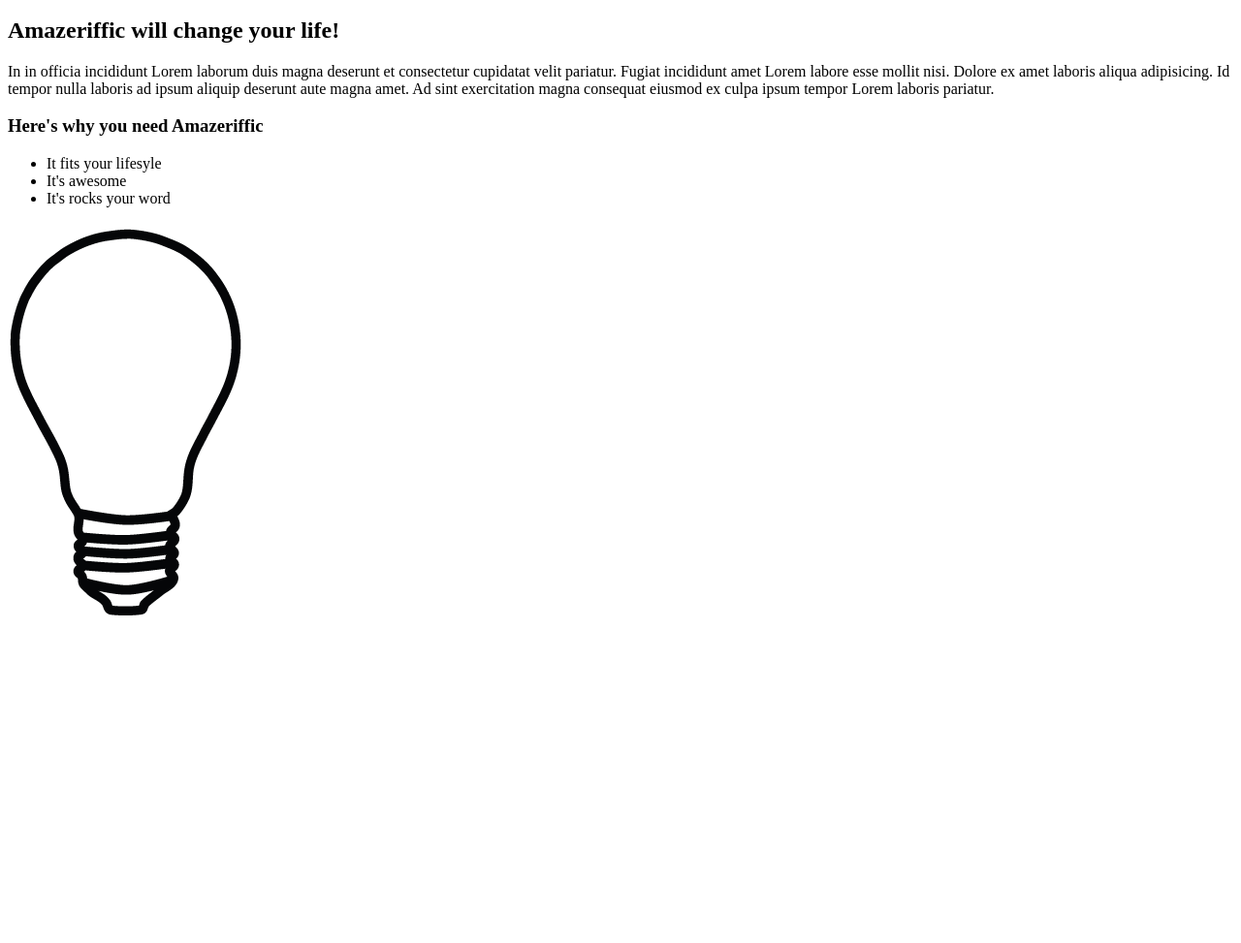
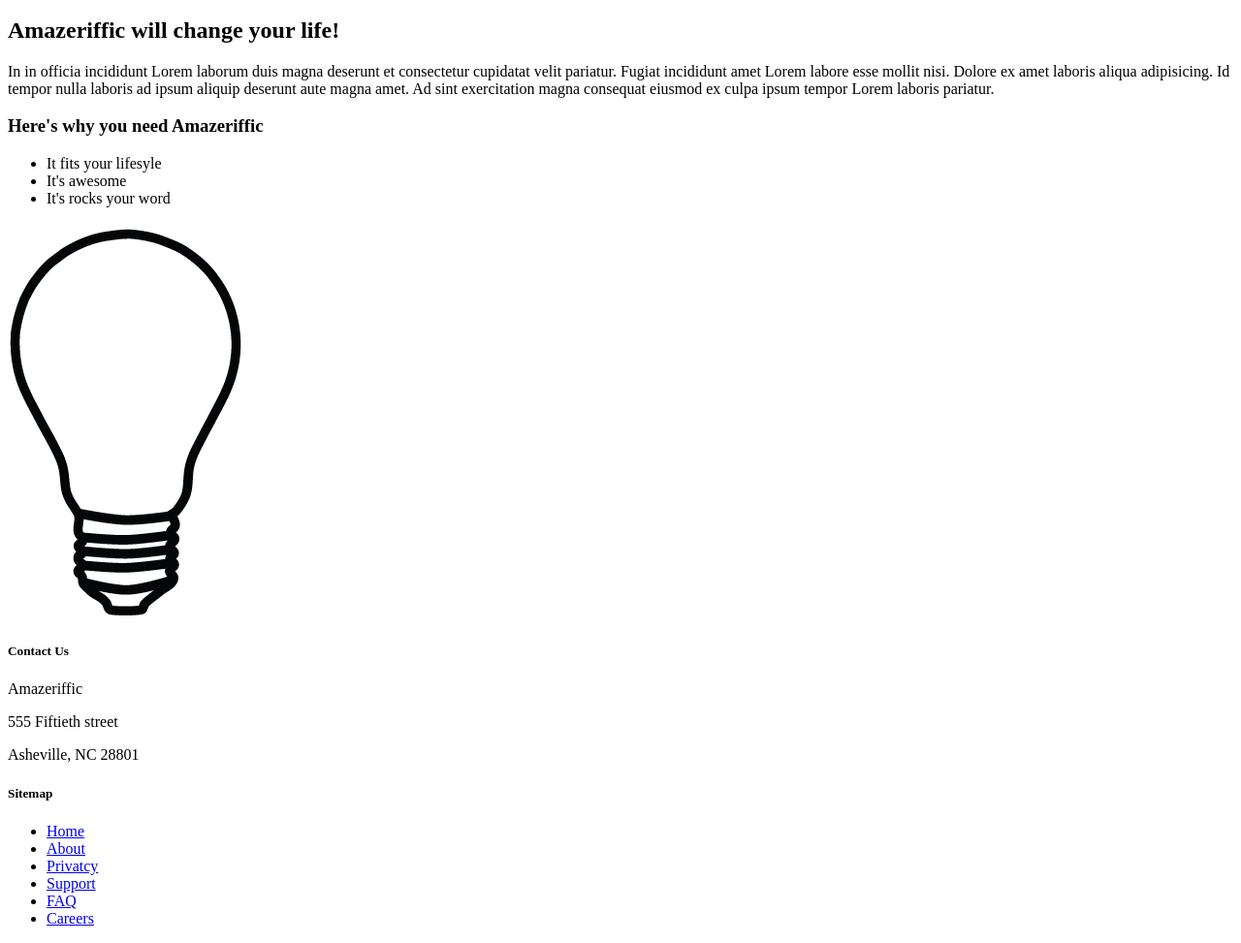
Before and after one commit to josemanuelwar/Amazeriffic, a plain HTML site: page index.html in a window 1280 px wide. Shown: the part 100-1073 px from the top of the page at 97% size. Before the commit the page ends 800 px from the top, so only its background shows below. Drawn offline with Linux system fonts and the light colour scheme.

Commit message:
finish footer

```diff
--- a/index.html
+++ b/index.html
@@ -29,6 +29,25 @@
         </ul>
         <img src="img/lightbulb.png" alt="an imge of a lightbulb">
     </main>
-    <footer></footer>
+    <footer>
+        <div class="contact">
+            <h5>Contact Us</h5>
+            <p>Amazeriffic</p>
+            <p>555 Fiftieth street</p>
+            <p>Asheville, NC  28801</p>
+        </div>
+
+        <div class="sitemap">
+            <h5>Sitemap</h5>
+            <ul>
+                <li><a href="#">Home</a></li>
+                <li><a href="#">About</a></li>
+                <li><a href="#">Privatcy</a></li>
+                <li><a href="#">Support</a></li>
+                <li><a href="#">FAQ</a></li>
+                <li><a href="#">Careers</a></li>
+            </ul>
+        </div>
+    </footer>
 </body>
 </html>
```
